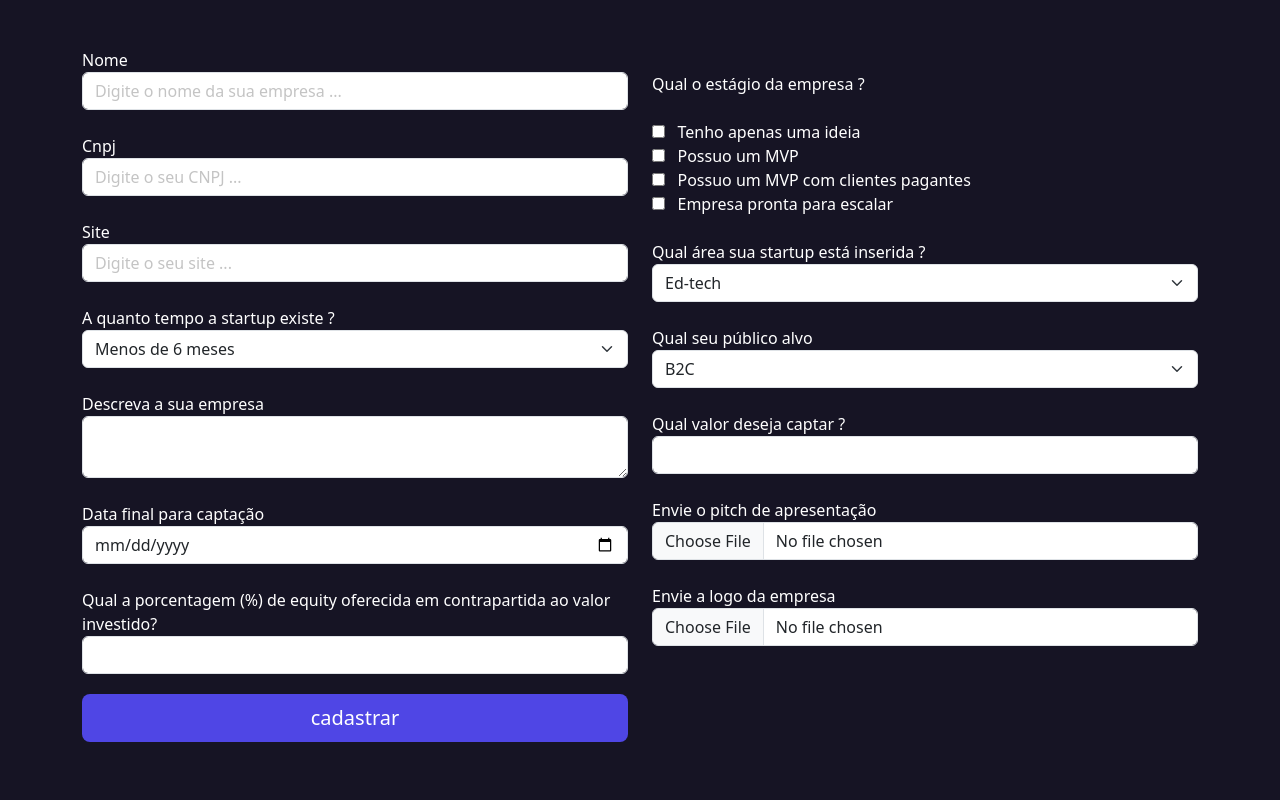
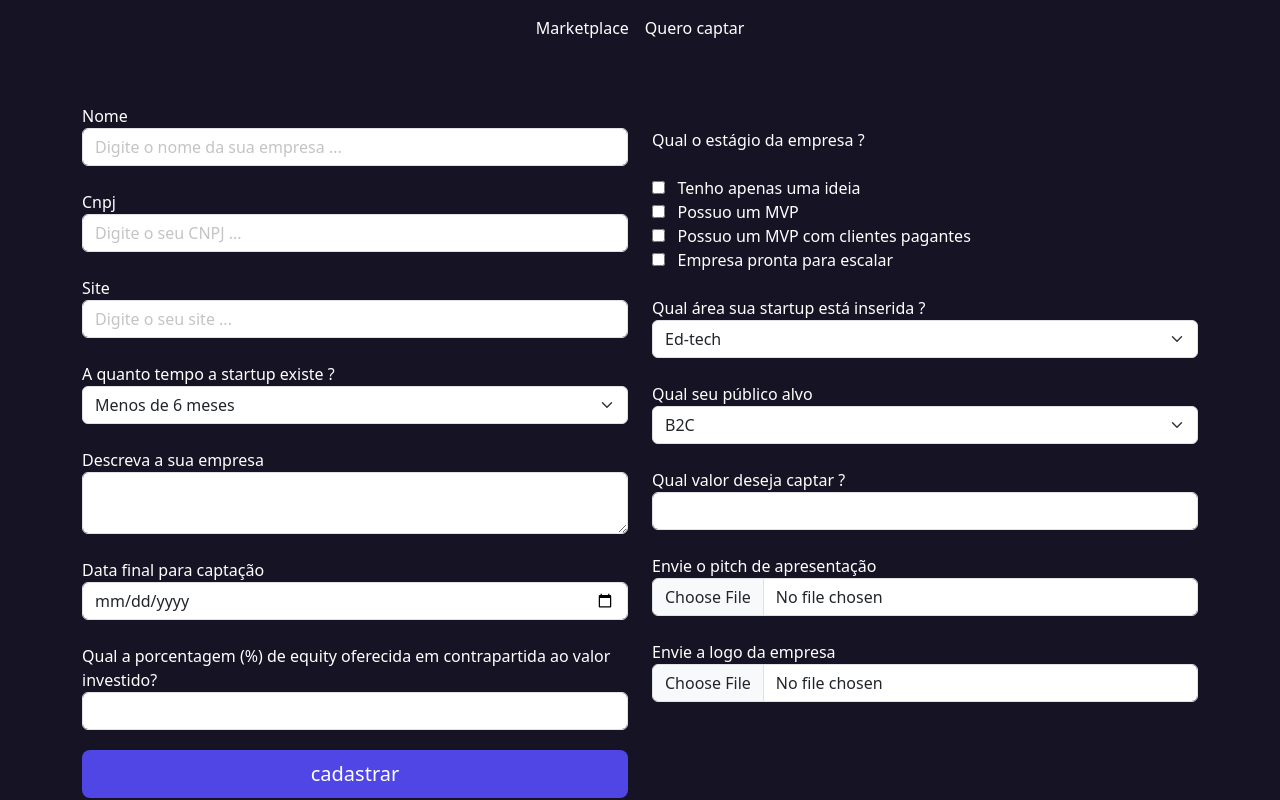
Before and after one commit to gui-ms/PSWDjango, a Django app: page /empresarios/cadastrar_empresa/ in a window 1280 px wide. Run offline with Django 5.2, Linux system fonts and the light colour scheme.

Commit message:
Added navigation bar

```diff
--- a/empresarios/templates/cadastrar_empresa.html
+++ b/empresarios/templates/cadastrar_empresa.html
@@ -4,6 +4,7 @@
  <link rel="stylesheet" href="{% static 'usuarios/css/usuarios.css' %}">
 {% endblock 'head' %}
 {% block 'body' %}
+{% include "partials/barra_navegacao.html" %}
  <div class="container">
  <br>
  <br>
--- /dev/null
+++ b/templates/partials/barra_navegacao.html
@@ -0,0 +1,14 @@
+<nav class="navbar navbar-expand-lg navbar-dark dark-color">
+    <div class="container-fluid">
+        <div class="collapse navbar-collapse justify-content-center" id="navbarNav">
+            <ul class="navbar-nav">
+                <li class="nav-item">
+                    <a class="nav-link active" aria-current="page" href="">Marketplace</a>
+                </li>
+                <li class="nav-item">
+                    <a class="nav-link active" href="{% url 'cadastrar_empresa' %}">Quero captar</a>
+                </li>
+            </ul>
+        </div>
+    </div>
+</nav>
```
